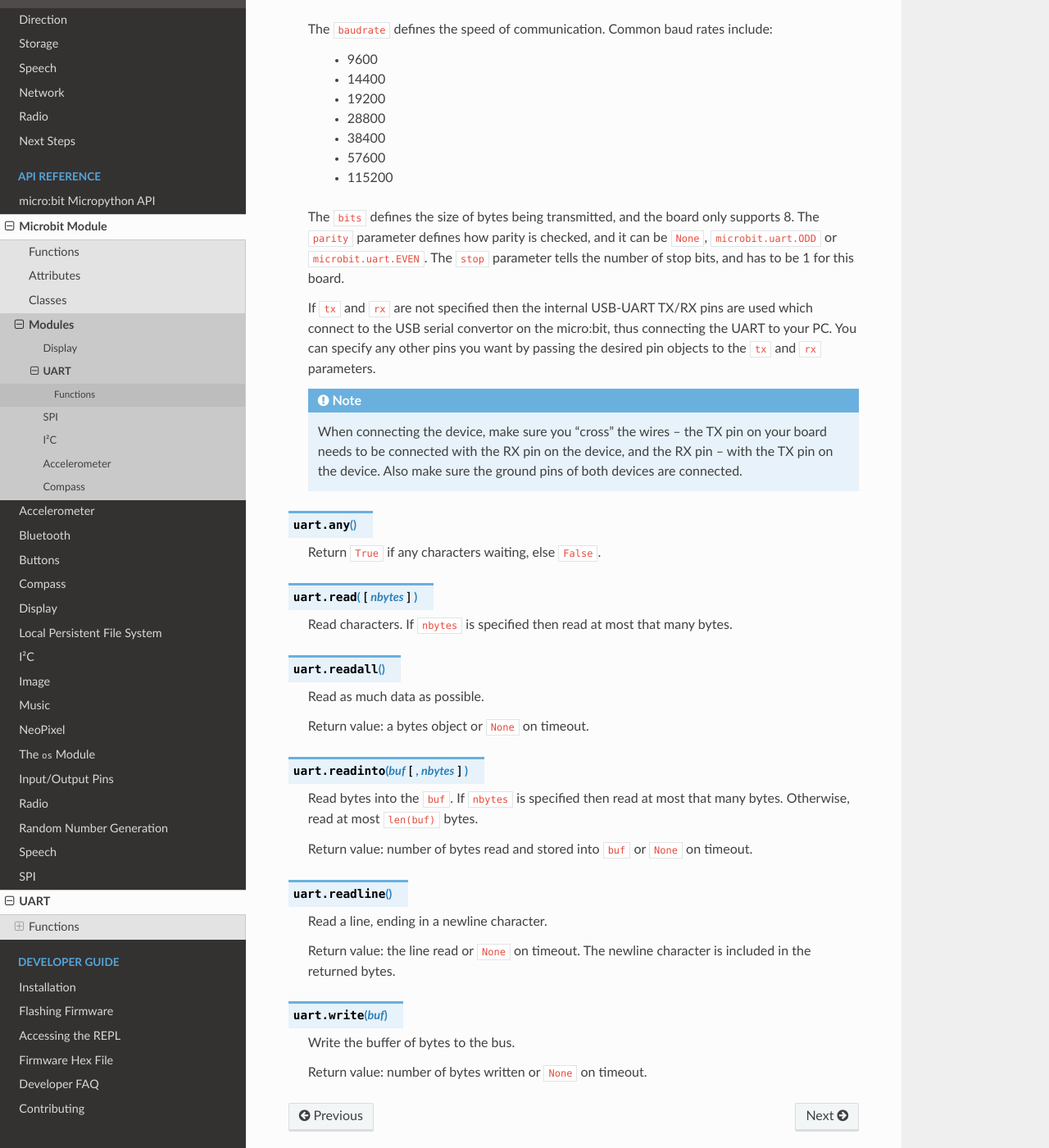
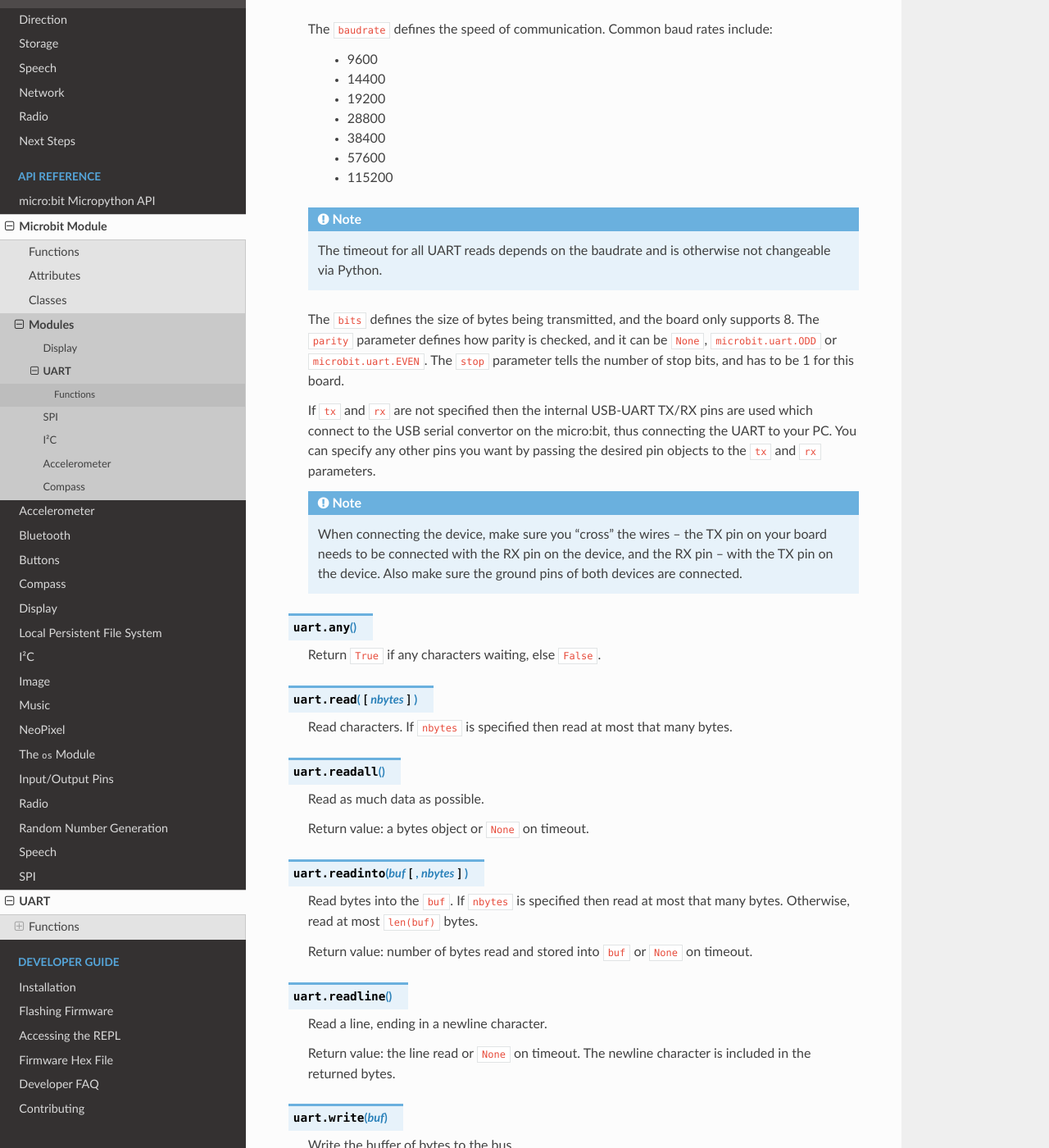
Before and after one commit to bbcmicrobit/micropython, a Sphinx documentation site: the page built from docs/uart.rst, in a window 1280 px wide and 1400 px high, scrolled down 540 px. Shown: the whole window at 82% size. Built offline with Sphinx 7.4.7 and the Read the Docs theme 2.0.0, drawn with Linux system fonts in a browser that asks for light colours; some of the changed text lies outside the part shown.

Commit message:
docs: Update uart.rst with additional detail
- add note on receive timeout duration
- add note on 0x03 keyboard interrupt
- add reference to micropython.kbd_intr() in relation to keyboard interrupts

Per #477

```diff
--- a/docs/uart.rst
+++ b/docs/uart.rst
@@ -34,6 +34,11 @@
         * 38400
         * 57600
         * 115200
+
+    .. note::
+
+        The timeout for all UART reads depends on the baudrate and is otherwise
+        not changeable via Python.
 
     The ``bits`` defines the size of bytes being transmitted, and the board
     only supports 8. The ``parity`` parameter defines how parity is checked,
```
Also changed, not shown: other parts of docs/uart.rst (+5 -0 lines).
